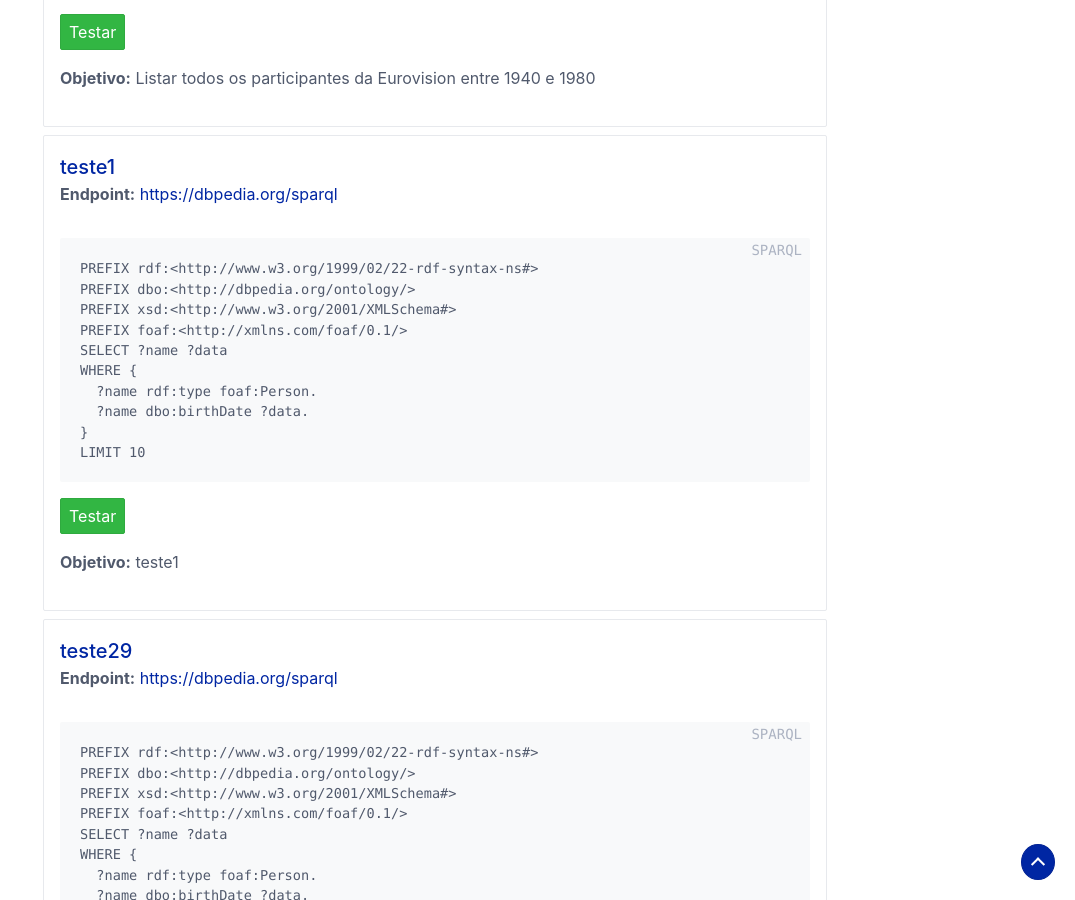
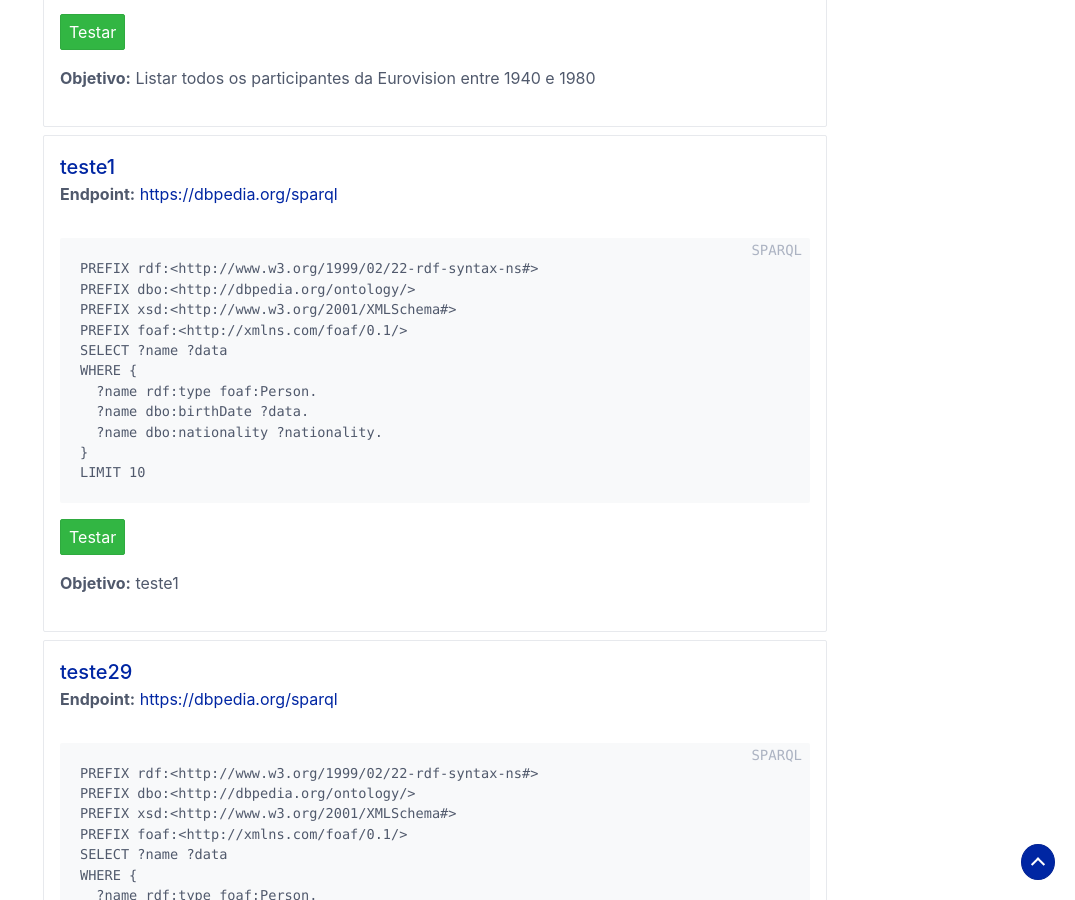
Before and after one commit to LinkedOpenDataUFRJ/Semantic-Data, a Jekyll site: the page built from index.html, in a window 1280 px wide and 900 px high, scrolled down 3295 px. Shown: the whole window, without its empty margins (205-1280 px from the left). Built offline with Jekyll 4.4.1, drawn with Linux system fonts in a browser that asks for light colours.

Commit message:
consultas

```diff
--- a/_data/dbpedia/sparql.yml
+++ b/_data/dbpedia/sparql.yml
@@ -9,6 +9,7 @@
     WHERE {
       ?name rdf:type foaf:Person.
       ?name dbo:birthDate ?data.
+      ?name dbo:nationality ?nationality.
     }
     LIMIT 10
   goal: teste1
```
